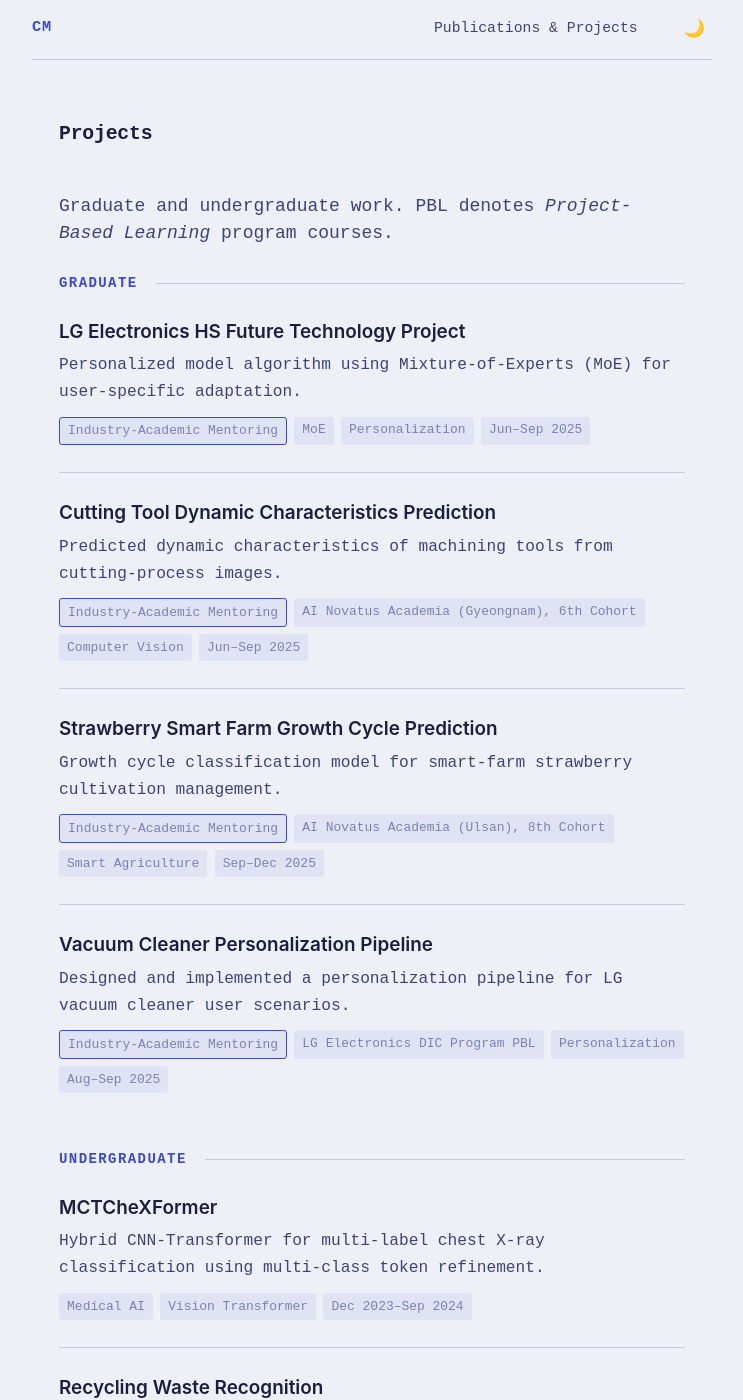
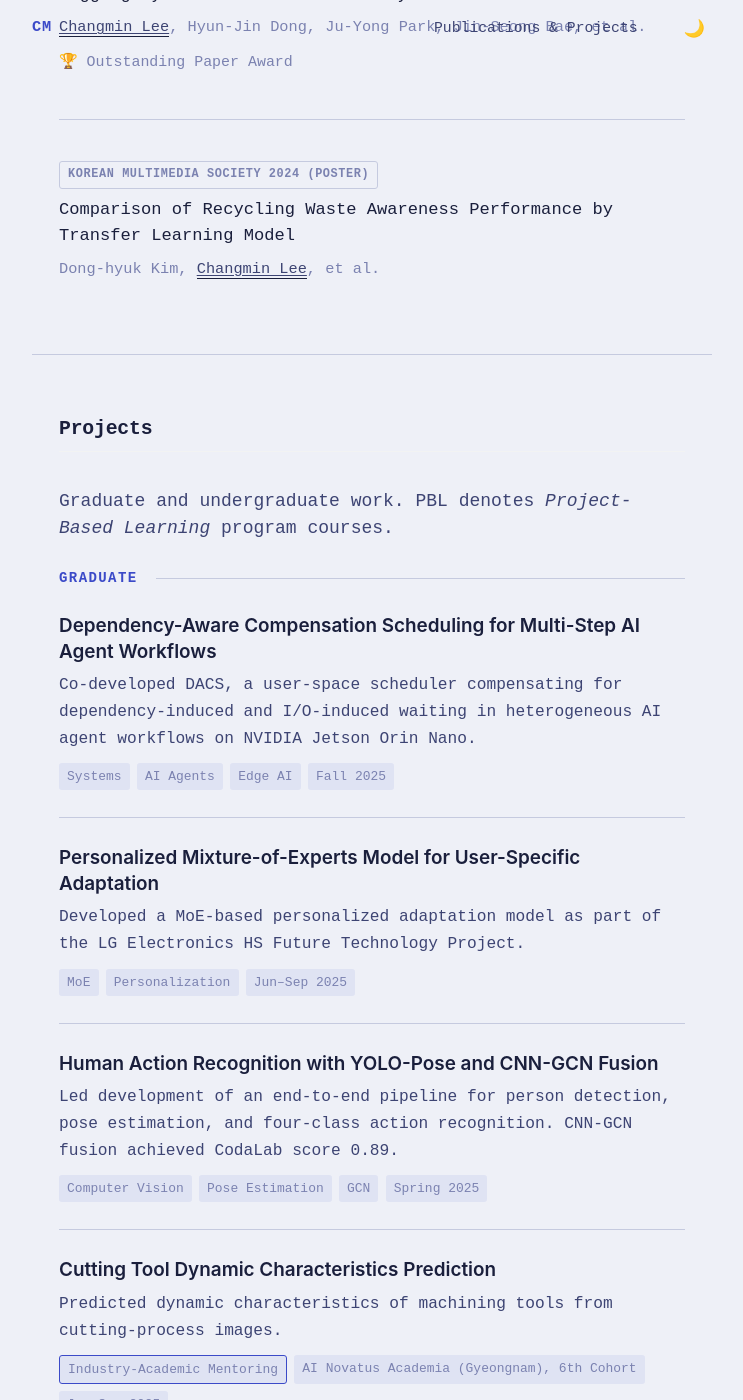
Before and after one commit to CkdalsKong/CkdalsKong.github.io, a Jekyll site: the page built from _pages/publications.md, in a window 1280 px wide and 1400 px high, scrolled down 1166 px. Shown: the whole window, without its empty margins (268-1011 px from the left). Built offline with Jekyll 4.4.1, drawn with Linux system fonts in a browser that asks for light colours; a script bundle is joined from its source files by our own code; library files that are not in the unit come from our copies; some of the changed text lies outside the part shown.

Commit message:
Add new projects, publications, award from updated CV

```diff
--- a/_pages/publications.md
+++ b/_pages/publications.md
@@ -28,21 +28,28 @@
 
   <div class="pub-card">
     <span class="venue-badge venue-workshop">Under Preparation</span>
-    <div class="pub-title">Transition-Level Memory for GUI Agents</div>
+    <div class="pub-title">ΔAgent: Efficient Mobile GUI Agents via Transition-Guided Flexible Action Reuse</div>
     <div class="pub-authors"><u>Changmin Lee</u>, Taehwan Park, Jongwon Lee, Taesik Gong</div>
-    <div class="pub-note">Transition-aware compact memory construction for mobile GUI agents.</div>
+    <div class="pub-note">Transition-guided memory and flexible action reuse for efficient mobile GUI agents.</div>
   </div>
 
   <div class="pub-card">
     <span class="venue-badge venue-journal">IEIE Journal 2024</span>
     <div class="pub-title">Enhancing Chest X-Ray Classification with Multi-Class Token Hybrid Transformers</div>
-    <div class="pub-authors"><u>Chang-min Lee</u>, Ho-kyung Shin, Woo-Jeoung Nam</div>
+    <div class="pub-authors"><u>Changmin Lee</u>, Ho-kyung Shin, Woo-Jeoung Nam</div>
+  </div>
+
+  <div class="pub-card">
+    <span class="venue-badge venue-workshop">KIIT 2024</span>
+    <div class="pub-title">Design and Optimization of a Face Recognition-Based Entry Logging System to Prevent Solitary Deaths</div>
+    <div class="pub-authors"><u>Changmin Lee</u>, Hyun-Jin Dong, Ju-Yong Park, Jin-Seong Bae, et al.</div>
+    <div class="pub-note">🏆 Outstanding Paper Award</div>
   </div>
 
   <div class="pub-card">
     <span class="venue-badge venue-workshop">Korean Multimedia Society 2024 (Poster)</span>
     <div class="pub-title">Comparison of Recycling Waste Awareness Performance by Transfer Learning Model</div>
-    <div class="pub-authors">Dong-hyuk Kim, <u>Chang-min Lee</u>, et al.</div>
+    <div class="pub-authors">Dong-hyuk Kim, <u>Changmin Lee</u>, et al.</div>
   </div>
 </section>
 
@@ -56,13 +63,32 @@
 
   <div class="project-grid">
     <div class="project-card">
-      <h3>LG Electronics HS Future Technology Project</h3>
-      <p>Personalized model algorithm using Mixture-of-Experts (MoE) for user-specific adaptation.</p>
+      <h3>Dependency-Aware Compensation Scheduling for Multi-Step AI Agent Workflows</h3>
+      <p>Co-developed DACS, a user-space scheduler compensating for dependency-induced and I/O-induced waiting in heterogeneous AI agent workflows on NVIDIA Jetson Orin Nano.</p>
       <div class="project-tags">
-        <span class="project-tag project-tag--mentoring">Industry-Academic Mentoring</span>
+        <span class="project-tag">Systems</span>
+        <span class="project-tag">AI Agents</span>
+        <span class="project-tag">Edge AI</span>
+        <span class="project-tag">Fall 2025</span>
+      </div>
+    </div>
+    <div class="project-card">
+      <h3>Personalized Mixture-of-Experts Model for User-Specific Adaptation</h3>
+      <p>Developed a MoE-based personalized adaptation model as part of the LG Electronics HS Future Technology Project.</p>
+      <div class="project-tags">
         <span class="project-tag">MoE</span>
         <span class="project-tag">Personalization</span>
         <span class="project-tag">Jun–Sep 2025</span>
+      </div>
+    </div>
+    <div class="project-card">
+      <h3>Human Action Recognition with YOLO-Pose and CNN-GCN Fusion</h3>
+      <p>Led development of an end-to-end pipeline for person detection, pose estimation, and four-class action recognition. CNN-GCN fusion achieved CodaLab score 0.89.</p>
+      <div class="project-tags">
+        <span class="project-tag">Computer Vision</span>
+        <span class="project-tag">Pose Estimation</span>
+        <span class="project-tag">GCN</span>
+        <span class="project-tag">Spring 2025</span>
       </div>
     </div>
     <div class="project-card">
@@ -71,7 +97,6 @@
       <div class="project-tags">
         <span class="project-tag project-tag--mentoring">Industry-Academic Mentoring</span>
         <span class="project-tag">AI Novatus Academia (Gyeongnam), 6th Cohort</span>
-        <span class="project-tag">Computer Vision</span>
         <span class="project-tag">Jun–Sep 2025</span>
       </div>
     </div>
@@ -81,7 +106,6 @@
       <div class="project-tags">
         <span class="project-tag project-tag--mentoring">Industry-Academic Mentoring</span>
         <span class="project-tag">AI Novatus Academia (Ulsan), 8th Cohort</span>
-        <span class="project-tag">Smart Agriculture</span>
         <span class="project-tag">Sep–Dec 2025</span>
       </div>
     </div>
@@ -91,7 +115,6 @@
       <div class="project-tags">
         <span class="project-tag project-tag--mentoring">Industry-Academic Mentoring</span>
         <span class="project-tag">LG Electronics DIC Program PBL</span>
-        <span class="project-tag">Personalization</span>
         <span class="project-tag">Aug–Sep 2025</span>
       </div>
     </div>
@@ -101,6 +124,15 @@
     <span class="projects-tier-label">Undergraduate</span>
   </div>
   <div class="project-grid">
+    <div class="project-card">
+      <h3>Face Recognition Entry Logging System</h3>
+      <p>Real-time face recognition and entry logging system using Raspberry Pi, DeepFace, and Flask for solitary death prevention. FaceNet512 achieved 94.8% accuracy.</p>
+      <div class="project-tags">
+        <span class="project-tag">Computer Vision</span>
+        <span class="project-tag">Raspberry Pi</span>
+        <span class="project-tag">Sep–Dec 2024</span>
+      </div>
+    </div>
     <div class="project-card">
       <h3>MCTCheXFormer</h3>
       <p>Hybrid CNN-Transformer for multi-label chest X-ray classification using multi-class token refinement.</p>
```
Also changed, not shown: _pages/about.md (+4 -0 lines).
